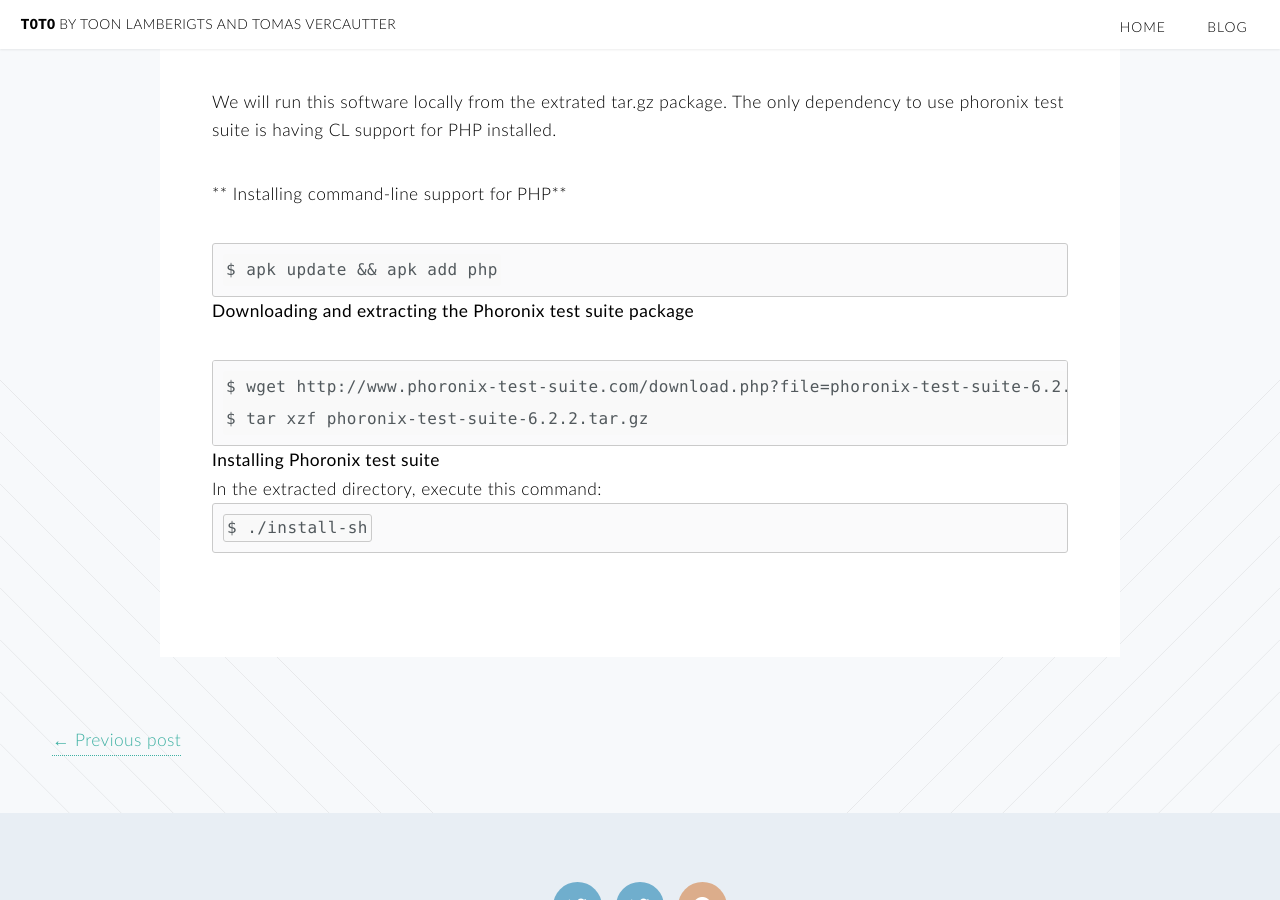
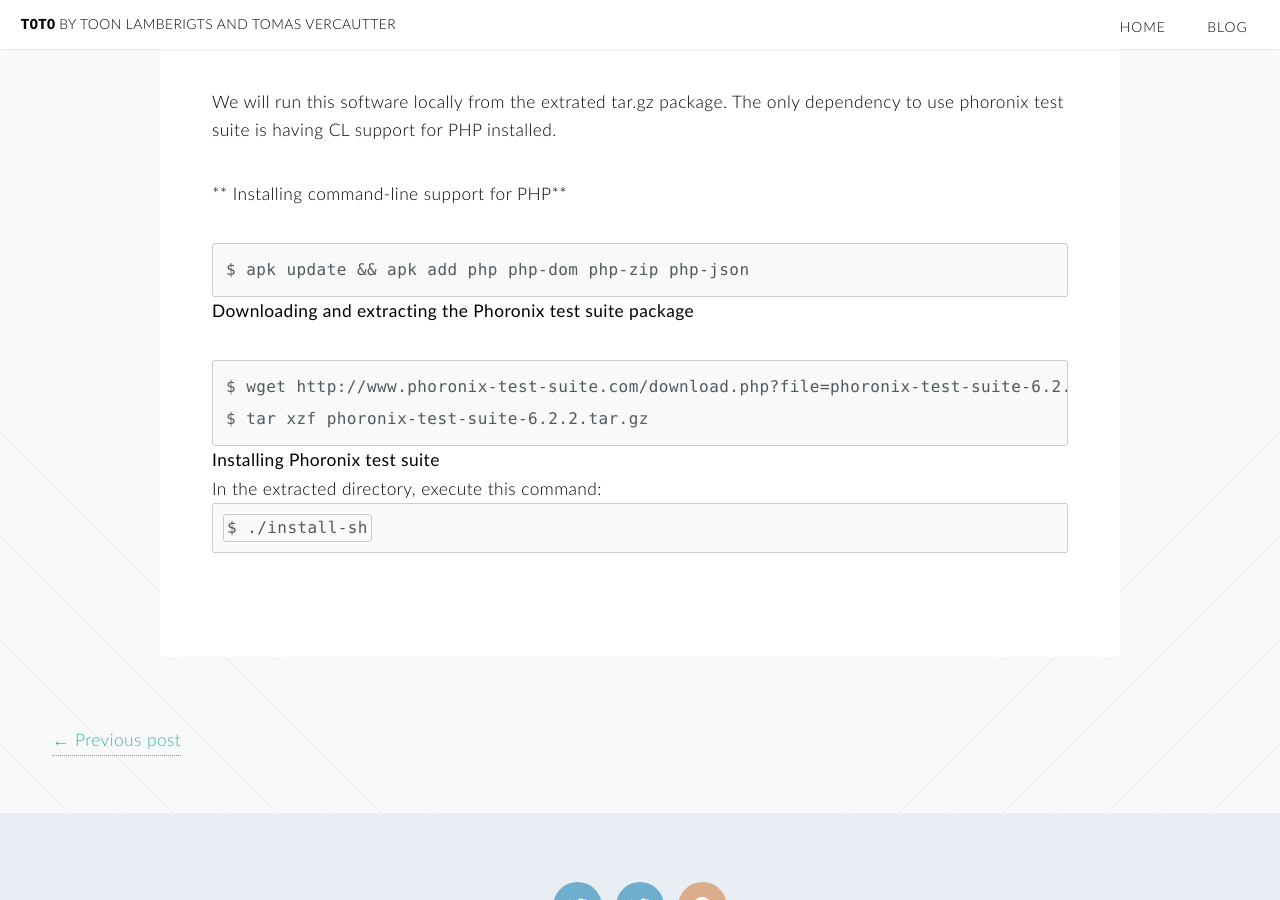
Before and after one commit to t0t0/t0t0.github.io, a Jekyll site: the page built from _posts/2016-3-18-benchmarking-performance-security-docker.md, in a window 1280 px wide and 900 px high, scrolled down 1111 px. Built offline with Jekyll 4.4.1, drawn with Linux system fonts in a browser that asks for light colours.

Commit message:
Update 2016-3-18-benchmarking-performance-security-docker.md

````diff
--- a/_posts/2016-3-18-benchmarking-performance-security-docker.md
+++ b/_posts/2016-3-18-benchmarking-performance-security-docker.md
@@ -42,7 +42,7 @@
 1. ** Installing command-line support for PHP**
 
 ```shell
-$ apk update && apk add php
+$ apk update && apk add php php-dom php-zip php-json
 ```
 2. **Downloading and extracting the Phoronix test suite package**
 
````
